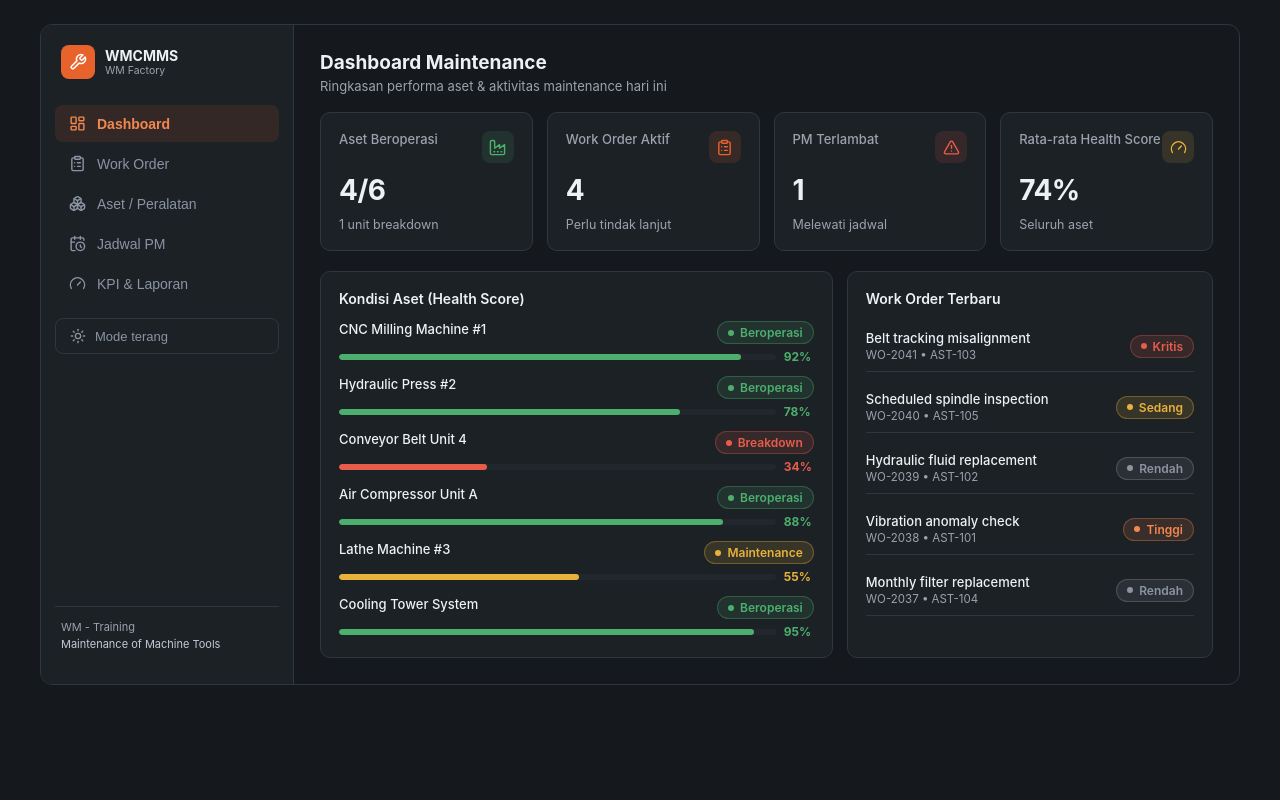
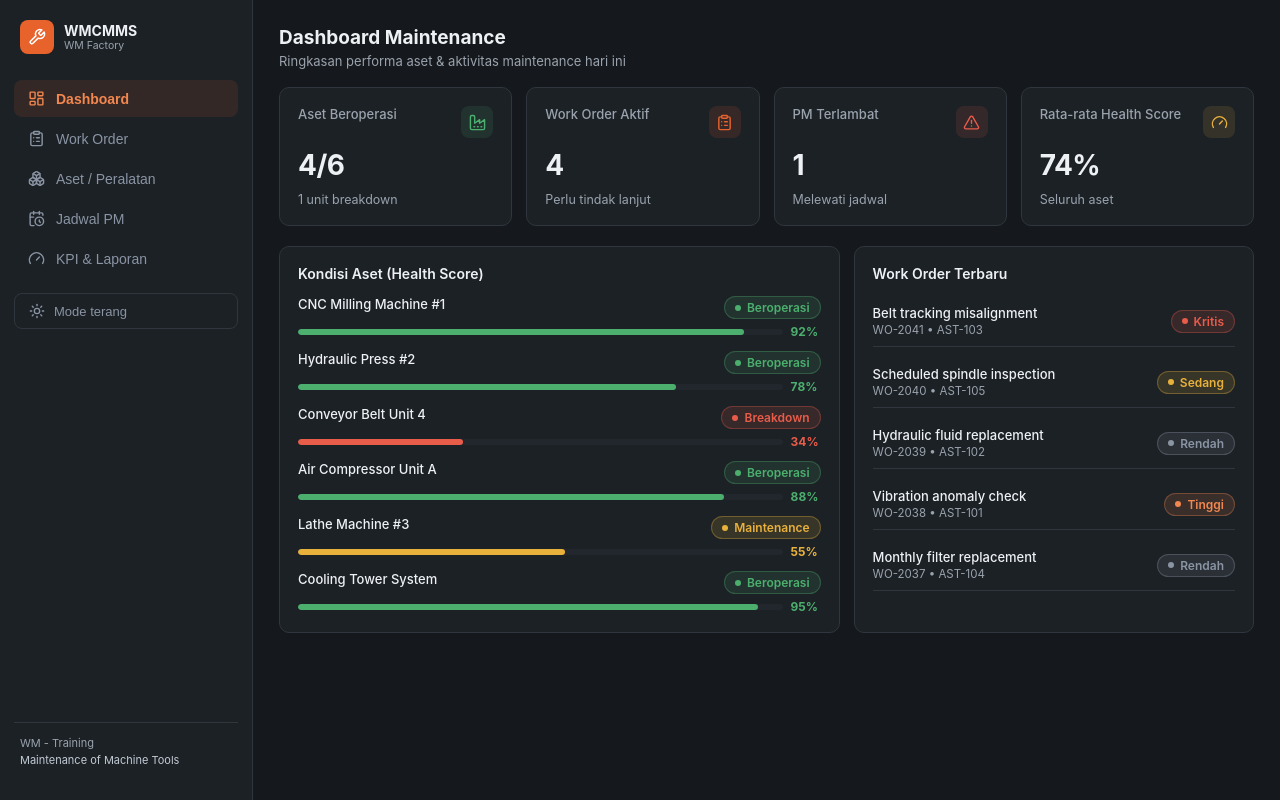
Before and after one commit to wldn-git/wm-cmms, a React (Vite) app: page / in a window 1280 px wide. Built offline with nearby package versions, Linux system fonts and the light colour scheme.

Commit message:
Ubah layout jadi full-width

```diff
--- a/src/App.jsx
+++ b/src/App.jsx
@@ -788,12 +788,11 @@ export default function CMMSDemo() {
 
   return (
     <div style={{
-      display: "flex", minHeight: 640, background: C.bg,
-      fontFamily: "'Inter', -apple-system, sans-serif", borderRadius: 12, overflow: "hidden",
-      border: `1px solid ${C.border}`
+      display: "flex", minHeight: "100vh", width: "100%", background: C.bg,
+      fontFamily: "'Inter', -apple-system, sans-serif"
     }}>
       {/* Sidebar */}
-      <div style={{ width: 224, background: C.panel, borderRight: `1px solid ${C.border}`, padding: "20px 14px", display: "flex", flexDirection: "column" }}>
+      <div style={{ width: 224, flexShrink: 0, background: C.panel, borderRight: `1px solid ${C.border}`, padding: "20px 14px", display: "flex", flexDirection: "column" }}>
         <div style={{ display: "flex", alignItems: "center", gap: 10, padding: "0 6px", marginBottom: 26 }}>
           <div style={{
             width: 34, height: 34, borderRadius: 8, background: C.ember,
--- a/src/main.jsx
+++ b/src/main.jsx
@@ -4,8 +4,6 @@ import App from "./App.jsx";
 
 ReactDOM.createRoot(document.getElementById("root")).render(
   <React.StrictMode>
-    <div style={{ maxWidth: 1200, margin: "0 auto", padding: "24px 16px" }}>
-      <App />
-    </div>
+    <App />
   </React.StrictMode>
 );
```
